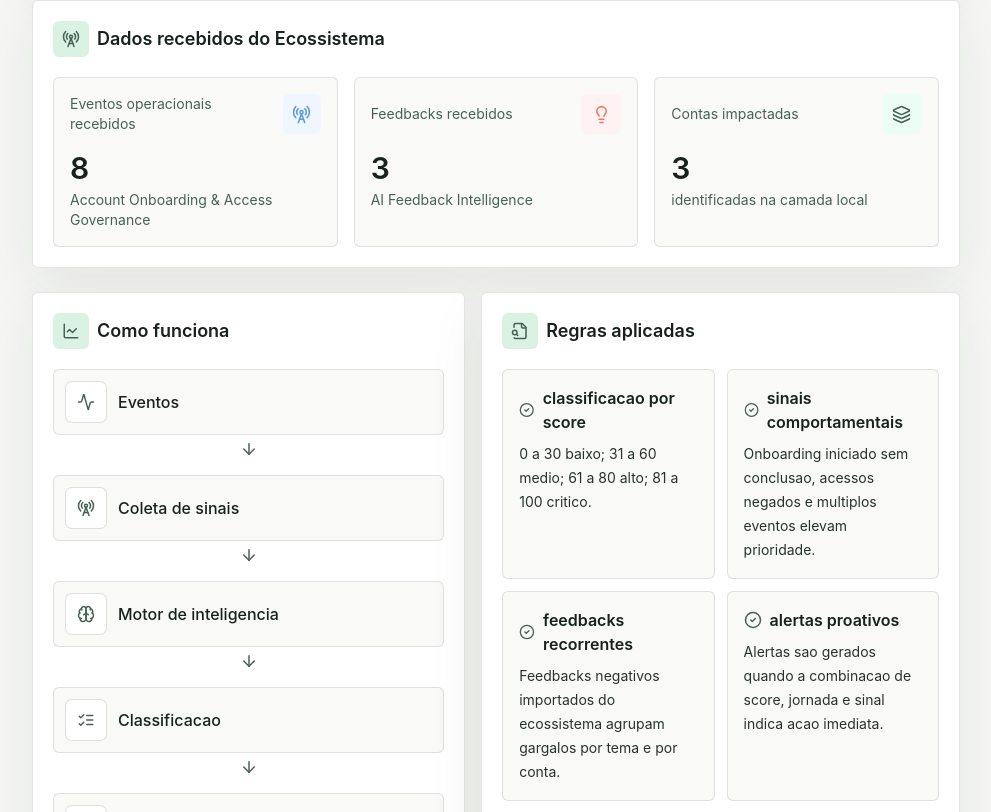
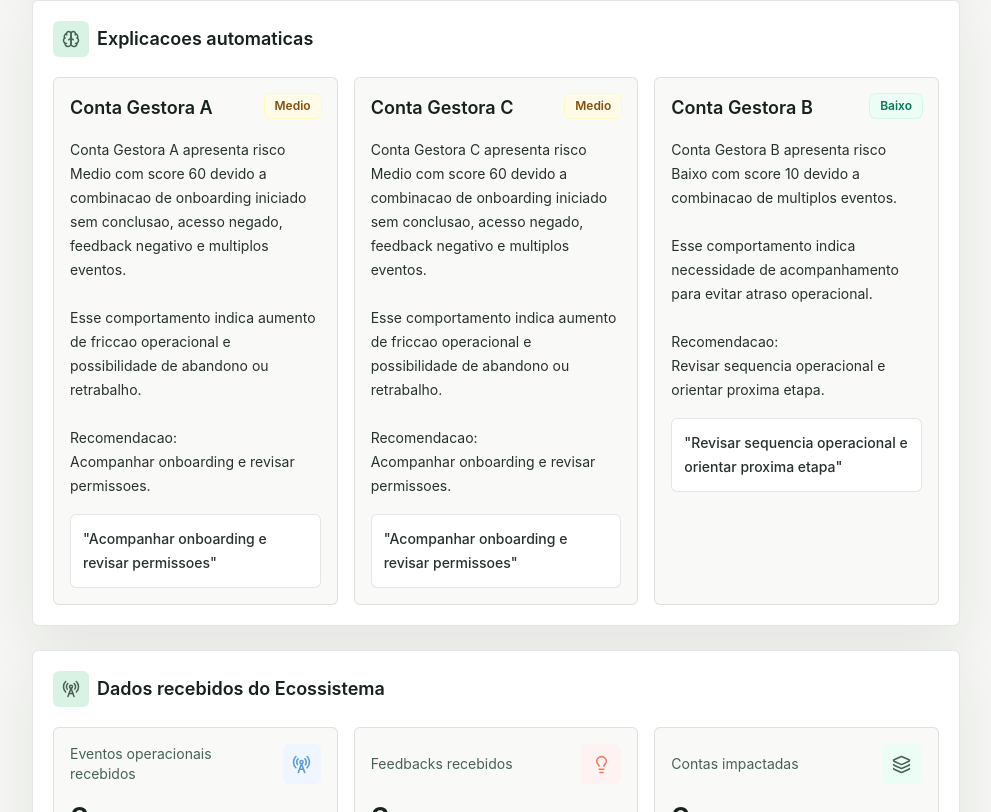
Before and after one commit to KarlaVieira-Dev/Identity-Onboarding-Intelligence, a React (Vite) app: page / in a window 1280 px wide. Shown: the part 1528-2340 px from the top of the page, without its empty margins (288-1279 px from the left). Built offline with nearby package versions, Linux system fonts and the light colour scheme.

Commit message:
Adicionar explicações automáticas inteligentes

```diff
--- a/src/App.jsx
+++ b/src/App.jsx
@@ -143,6 +143,22 @@ function explainSignal(key, accountName) {
   return `${label} (+${scoreWeights[key]})`;
 }
 
+function joinText(items) {
+  if (items.length === 0) return 'sinais insuficientes';
+  if (items.length === 1) return items[0];
+  return `${items.slice(0, -1).join(', ')} e ${items[items.length - 1]}`;
+}
+
+function generateExplanation({ conta, score, risco, motivos, sinaisEncontrados, acaoSugerida }) {
+  const readableSignals = sinaisEncontrados.length > 0 ? joinText(sinaisEncontrados) : joinText(motivos);
+  const frictionContext =
+    sinaisEncontrados.includes('feedback negativo') || sinaisEncontrados.includes('acesso negado')
+      ? 'Esse comportamento indica aumento de friccao operacional e possibilidade de abandono ou retrabalho.'
+      : 'Esse comportamento indica necessidade de acompanhamento para evitar atraso operacional.';
+
+  return `${conta} apresenta risco ${risco} com score ${score} devido a combinacao de ${readableSignals}.\n\n${frictionContext}\n\nRecomendacao:\n${acaoSugerida}.`;
+}
+
 function getPriorityBoosts(signals) {
   return [
     signals.feedbackNegativo && 'feedback negativo',
@@ -174,7 +190,15 @@ function buildAccountScore(input) {
   const motivos = activeSignals.map((key) => explainSignal(key, input.name));
   const account = { ...input, score, risk, nivel: risk, reasons, motivos };
   const acaoSugerida = suggestAction(account);
-  return { ...account, ...calculatePriority(account), action: acaoSugerida, acaoSugerida };
+  const explicacao = generateExplanation({
+    conta: input.name,
+    score,
+    risco: risk,
+    motivos,
+    sinaisEncontrados: reasons,
+    acaoSugerida,
+  });
+  return { ...account, ...calculatePriority(account), action: acaoSugerida, acaoSugerida, explicacao };
 }
 
 const accounts = accountInputs.map(buildAccountScore);
@@ -245,6 +269,16 @@ const insights = [
     .map((journey) => `${journey.name}: Jornada com possivel friccao na etapa de ${journey.stage.toLowerCase()}.`),
 ];
 
+const executiveSummary = [
+  `${priorityAccounts.filter((account) => account.priority <= 2).length} contas exigem acompanhamento imediato.`,
+  accounts.some((account) => account.signals.onboardingSemConclusao)
+    ? 'Ha indicios de friccao recorrente em onboarding.'
+    : 'Onboarding segue sem friccao recorrente relevante.',
+  accounts.some((account) => account.signals.feedbackNegativo)
+    ? 'Feedback negativo esta impactando score operacional.'
+    : 'Feedbacks negativos nao aparecem como fator dominante neste ciclo.',
+];
+
 const audit = [
   ...accounts.map((account, index) => ({
     event: `Score calculado para ${account.name}: ${account.score}`,
@@ -256,6 +290,12 @@ const audit = [
     event: `Score explicado para ${account.name}: ${account.motivos.length} motivos`,
     owner: 'Camada de explicabilidade',
     time: `Hoje, 09:${String(15 + index).padStart(2, '0')}`,
+    status: 'Concluido',
+  })),
+  ...accounts.map((account, index) => ({
+    event: `Explicacao gerada para ${account.name}`,
+    owner: 'Narrativa executiva local',
+    time: `Hoje, 09:${String(18 + index).padStart(2, '0')}`,
     status: 'Concluido',
   })),
   ...rankedAccounts
@@ -270,6 +310,12 @@ const audit = [
     event: `Acao sugerida gerada para ${account.name}`,
     owner: 'Motor de recomendacao local',
     time: `Hoje, 09:${String(25 + index).padStart(2, '0')}`,
+    status: 'Concluido',
+  })),
+  ...topPriorityAccounts.map((account, index) => ({
+    event: `Recomendacao criada para ${account.name}`,
+    owner: 'Narrativa executiva local',
+    time: `Hoje, 09:${String(30 + index).padStart(2, '0')}`,
     status: 'Concluido',
   })),
   ...priorityAccounts.map((account, index) => ({
@@ -532,6 +578,22 @@ function Dashboard() {
       </section>
 
       <section className="rounded-md border border-black/10 bg-white p-5 shadow-panel">
+        <SectionTitle icon={Brain} title="Explicacoes automaticas" />
+        <div className="mt-5 grid gap-4 xl:grid-cols-3">
+          {topPriorityAccounts.map((account) => (
+            <article key={account.name} className="rounded-md border border-black/10 bg-[#f9faf7] p-4">
+              <div className="flex items-start justify-between gap-3">
+                <h3 className="text-lg font-semibold">{account.name}</h3>
+                <span className={`inline-flex rounded-md px-2.5 py-1 text-xs font-semibold ring-1 ${statusTone(account.nivel)}`}>{account.nivel}</span>
+              </div>
+              <p className="mt-4 whitespace-pre-line text-sm leading-6 text-graphite">{account.explicacao}</p>
+              <p className="mt-4 rounded-md border border-black/10 bg-white p-3 text-sm font-medium leading-6 text-graphite">"{account.acaoSugerida}"</p>
+            </article>
+          ))}
+        </div>
+      </section>
+
+      <section className="rounded-md border border-black/10 bg-white p-5 shadow-panel">
         <SectionTitle icon={RadioTower} title="Dados recebidos do Ecossistema" />
         <div className="mt-5 grid gap-4 md:grid-cols-3">
           {ecosystemSummary.map((item) => {
@@ -749,6 +811,16 @@ function Signals() {
 function Insights() {
   return (
     <PagePanel title="Insights acionaveis" icon={Lightbulb}>
+      <div className="mb-5 rounded-md border border-black/10 bg-[#f9faf7] p-5">
+        <SectionTitle icon={ClipboardCheck} title="Resumo executivo" />
+        <div className="mt-4 grid gap-3 md:grid-cols-3">
+          {executiveSummary.map((item) => (
+            <div key={item} className="rounded-md border border-black/10 bg-white p-4 text-sm leading-6 text-graphite">
+              {item}
+            </div>
+          ))}
+        </div>
+      </div>
       <div className="grid gap-4 md:grid-cols-2">
         {insights.map((item, index) => (
           <article key={item} className="rounded-md border border-black/10 bg-[#f9faf7] p-5">
```
